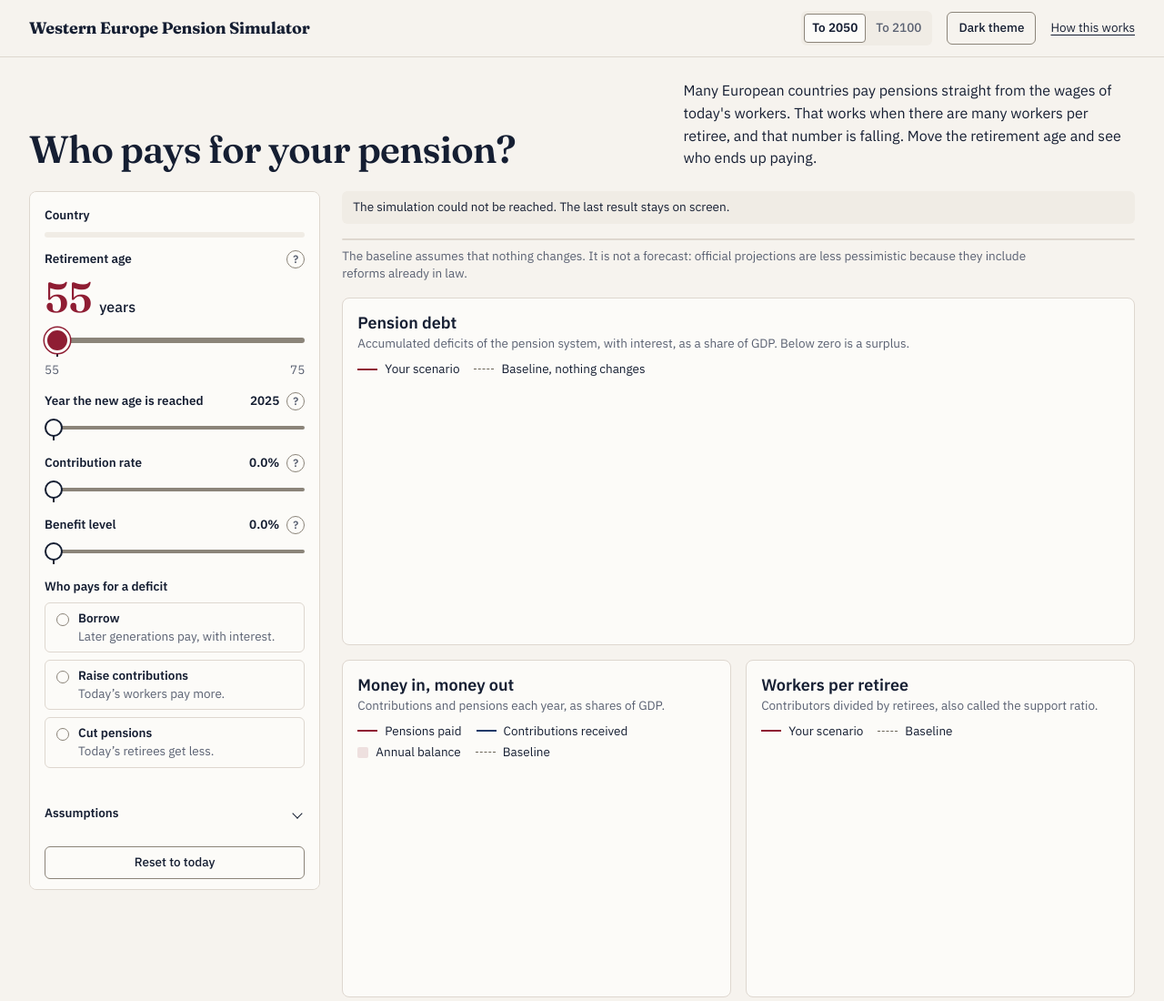
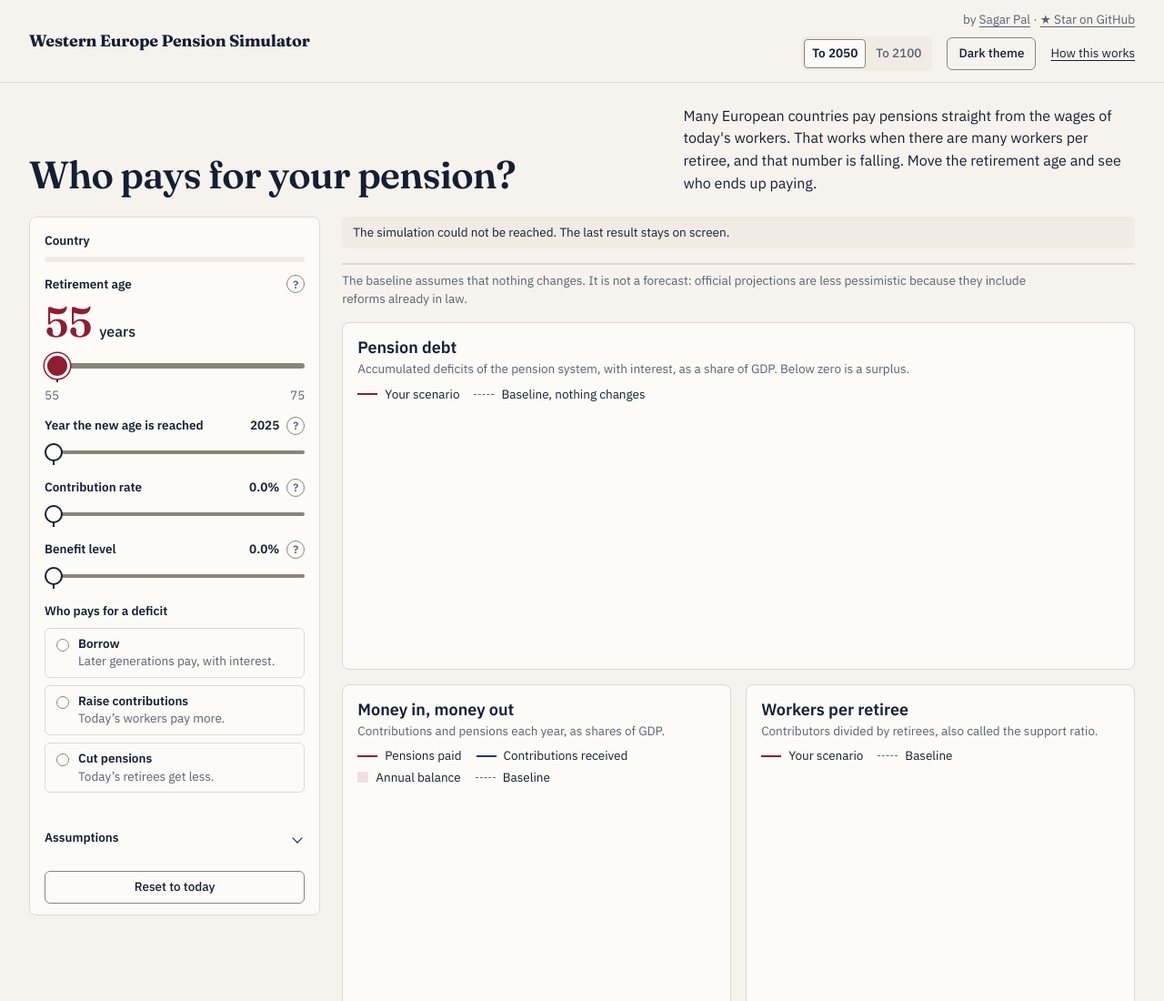
Before and after one commit to palsagar/pension-simulator, a plain HTML site: page frontend/index.html in a window 1280 px wide. Shown: the top 1100 px of the page at 91% size. Drawn offline with Linux system fonts and the light colour scheme; no server answers.

Commit message:
Add the author links to the page header (#4)

```diff
--- a/frontend/index.html
+++ b/frontend/index.html
@@ -22,6 +22,8 @@
 <header style="border-bottom: 1px solid var(--color-rule)">
 <div class="wrap" style="padding-top: var(--space-3); padding-bottom: var(--space-3); display: flex; flex-wrap: wrap; align-items: center; justify-content: space-between; gap: var(--space-3) var(--space-5)">
 <span class="wordmark">Western Europe Pension Simulator</span>
+<div style="display: flex; flex-direction: column; align-items: flex-end; gap: var(--space-2)">
+<p class="byline small muted">by <a href="https://sagar-pal.dev" target="_blank" rel="noopener noreferrer">Sagar Pal</a> · <a href="https://github.com/palsagar/pension-simulator" target="_blank" rel="noopener noreferrer">★ Star on GitHub</a></p>
 <div style="display: flex; flex-wrap: wrap; align-items: center; gap: var(--space-3) var(--space-4)">
 <fieldset>
 <legend class="vh">Time span of the charts</legend>
@@ -32,6 +34,7 @@
 </fieldset>
 <button type="button" class="btn" @click="toggleTheme()" x-text="theme === 'dark' ? 'Light theme' : 'Dark theme'">Dark theme</button>
 <a class="small" href="#how">How this works</a>
+</div>
 </div>
 </div>
 </header>
--- a/frontend/styles.css
+++ b/frontend/styles.css
@@ -111,6 +111,8 @@ body { margin: 0; }
 .prose { font-size: var(--text-prose); line-height: 1.55; max-width: 62ch; text-wrap: pretty; }
 .muted { color: var(--color-muted); }
 .small { font-size: var(--text-sm); }
+.byline { margin: 0; }
+.byline a { color: inherit; }
 /* the equations in "How this works": a grid of cards, each with the mathematics and a caption */
 .eqs { flex: 1 1 100%; display: grid; grid-template-columns: repeat(auto-fit, minmax(min(340px, 100%), 1fr)); gap: var(--space-4); }
 .eq { display: flex; flex-direction: column; gap: var(--space-2); padding: var(--space-4); min-width: 0; }
```
